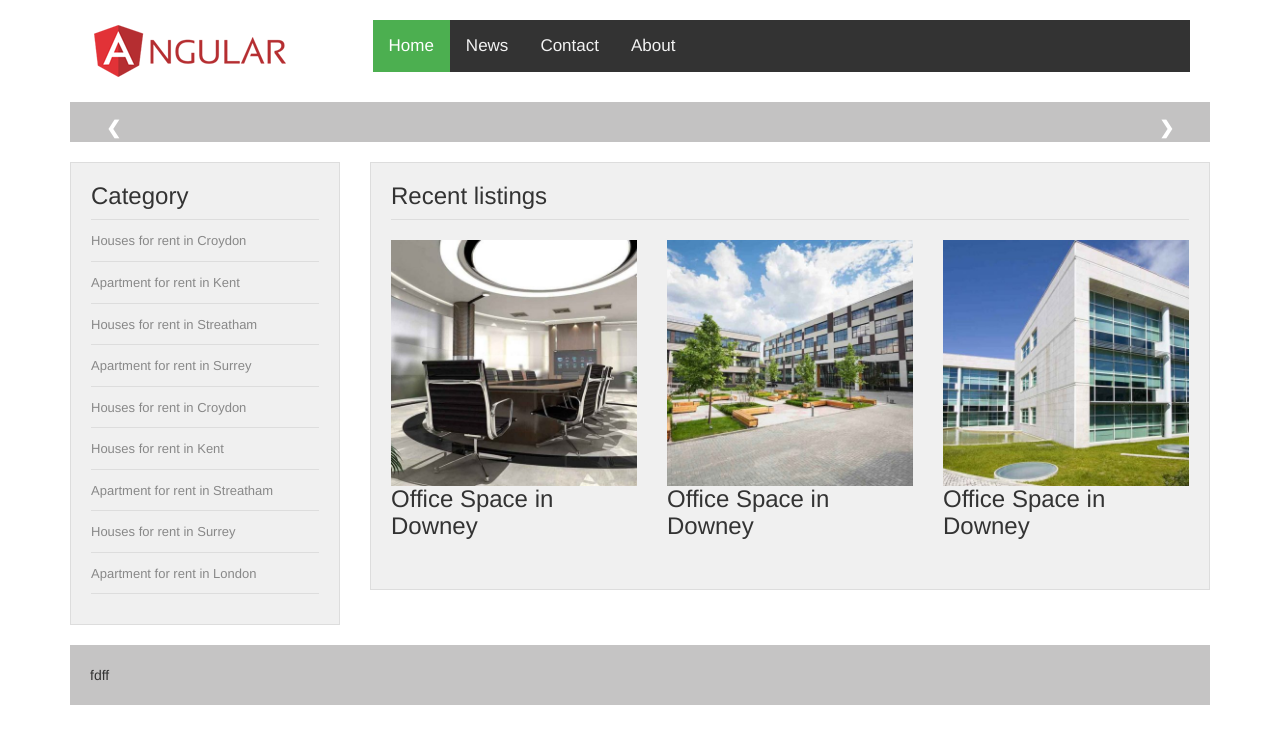
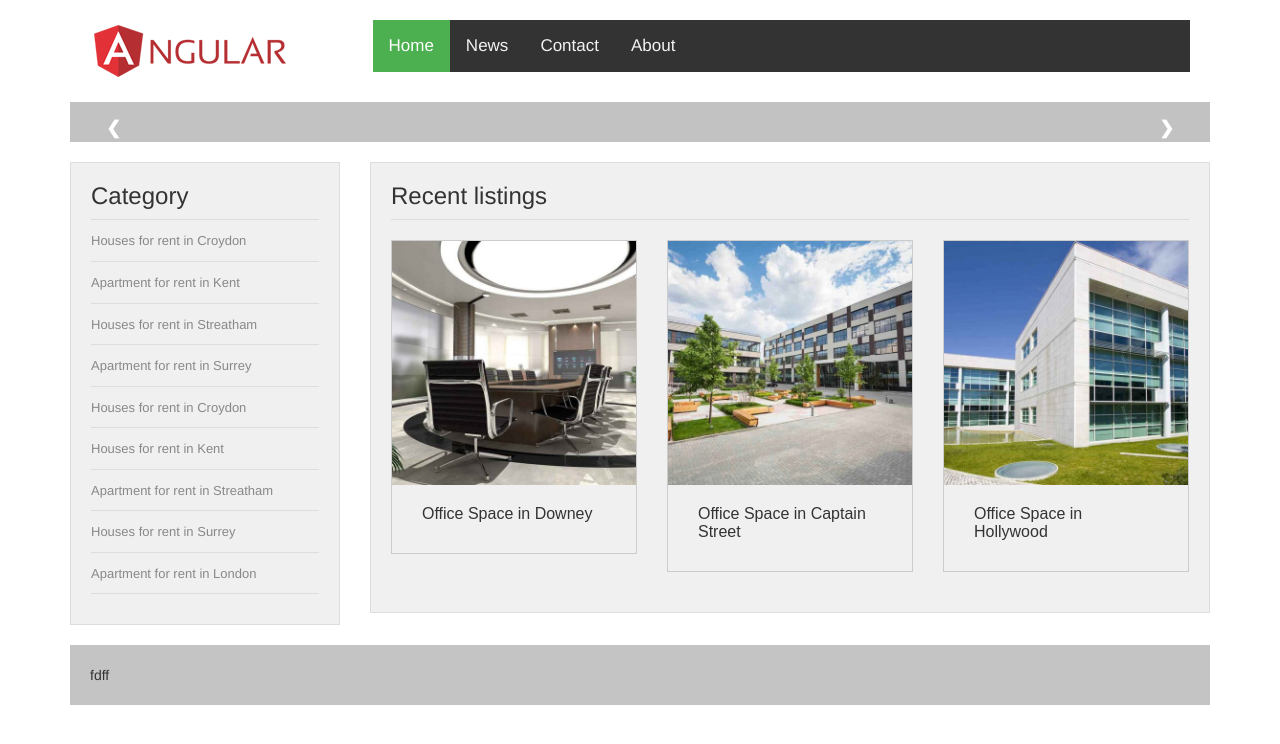
Before and after one commit to arvind-ghadge/FirstNgProject, an Angular app: page / in a window 1280 px wide. Shown: the top 744 px of the page. Built offline with nearby package versions, Linux system fonts and the light colour scheme.

Commit message:
sidebar created

```diff
--- a/src/app/right-sidebar/right-sidebar.component.html
+++ b/src/app/right-sidebar/right-sidebar.component.html
@@ -3,6 +3,7 @@
     <div class="product-list">
         <div class="row">
             <div class="col-md-4 col-sm-4">
+                <div class="main-product">
                     <div class="product">
                         <div class="product-img"><img src="assets/images/product/1.jpg"></div>
                     </div>
@@ -12,26 +13,31 @@
                         </div>
                     </div>
                 </div>
+            </div>
             <div class="col-md-4 col-sm-4">
+                <div class="main-product">
                     <div class="product">
                         <div class="product-img"><img src="assets/images/product/2.jpg"></div>
                     </div>
                     <div class="product-details">
                         <div class="product-heading">
-                            <h3>Office Space in Downey</h3>
+                            <h3>Office Space in Captain Street</h3>
+                        </div>
                     </div>
                 </div>
             </div>
             <div class="col-md-4 col-sm-4">
+                <div class="main-product">
                     <div class="product">
                         <div class="product-img"><img src="assets/images/product/3.jpg"></div>
                     </div>
                     <div class="product-details">
                         <div class="product-heading">
-                            <h3>Office Space in Downey</h3>
+                            <h3>Office Space in Hollywood</h3>
                         </div>
                     </div>
                 </div>
             </div>
         </div>
     </div>
+</div>
--- a/src/styles.scss
+++ b/src/styles.scss
@@ -58,5 +58,9 @@ to {opacity: 1}
 .product-list{float: left;width: 100%; padding: 20px 0;}
 .product{float: left;width: 100%;}
 .product-img img {  width: 100%;  float: left;}
+.main-product {  border: 1px solid #cccccc; width: 100%; float: left;}
+.product-details{float:left;width:100%;padding-right:30px; padding-left:30px; padding-bottom:20px;}
+.product-heading h3 { font-size:16px; font-family:arial;}
+.product-heading{float: left;width: 100%;}
 /* right sitebar end here*/
 footer{float: left;width: 100%; padding: 20px; box-sizing: border-box; background-color: #c5c4c4;}
```
Lines whose indentation alone changed are shown as unchanged.
